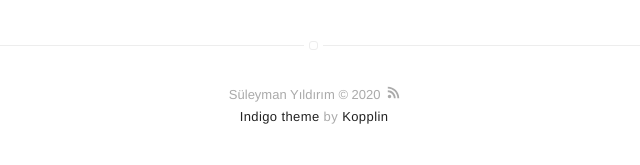
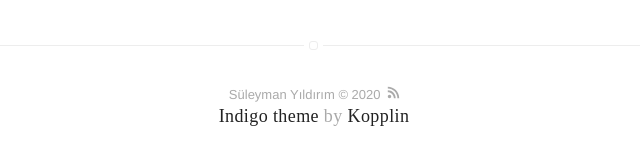
Before and after one commit to Suleymanyldrm/Suleymanyldrm.github.io, a Jekyll site: the page built from index.html, in a window 1280 px wide. Shown: the part 497-662 px from the top of the page, without its empty margins (326-966 px from the left). Built offline with Jekyll 4.4.1, drawn with Linux system fonts in a browser that asks for light colours.

Commit message:
Update general.sass

```diff
--- a/_sass/base/general.sass
+++ b/_sass/base/general.sass
@@ -36,6 +36,7 @@ p
 	font-weight: 300
 	margin-bottom: 20px
 	letter-spacing: 0.4px
+	font: 18px "Gelasio",serif
 
 	@media #{$mobile}
 		letter-spacing: 0.2px
```
